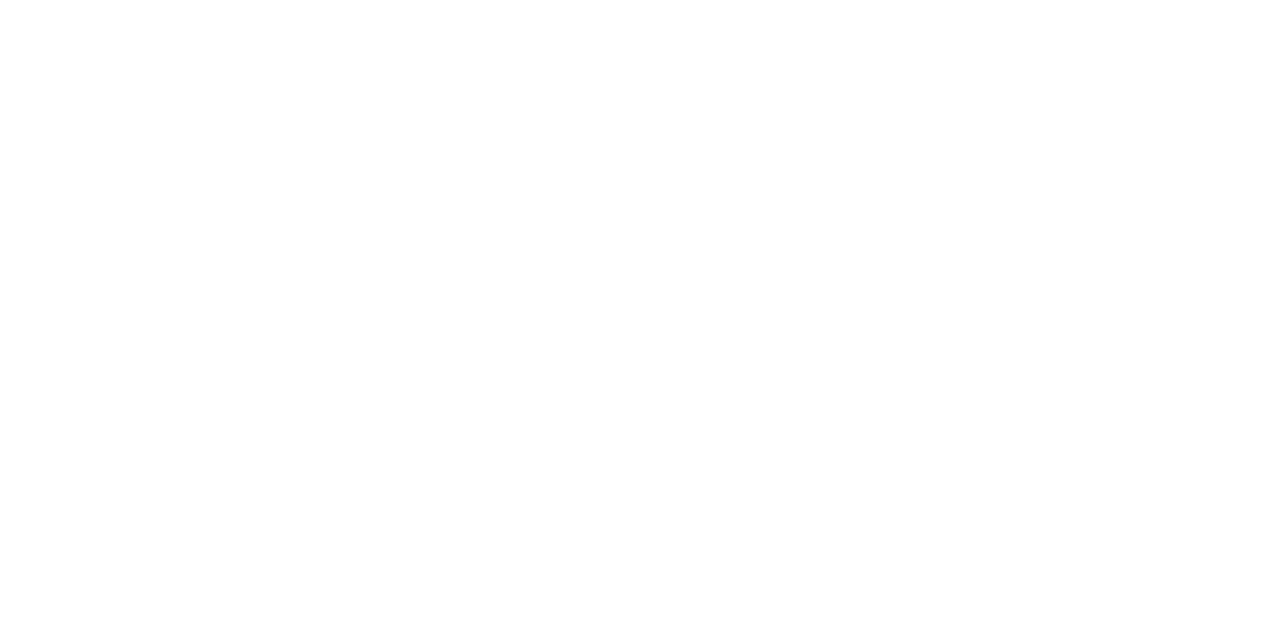
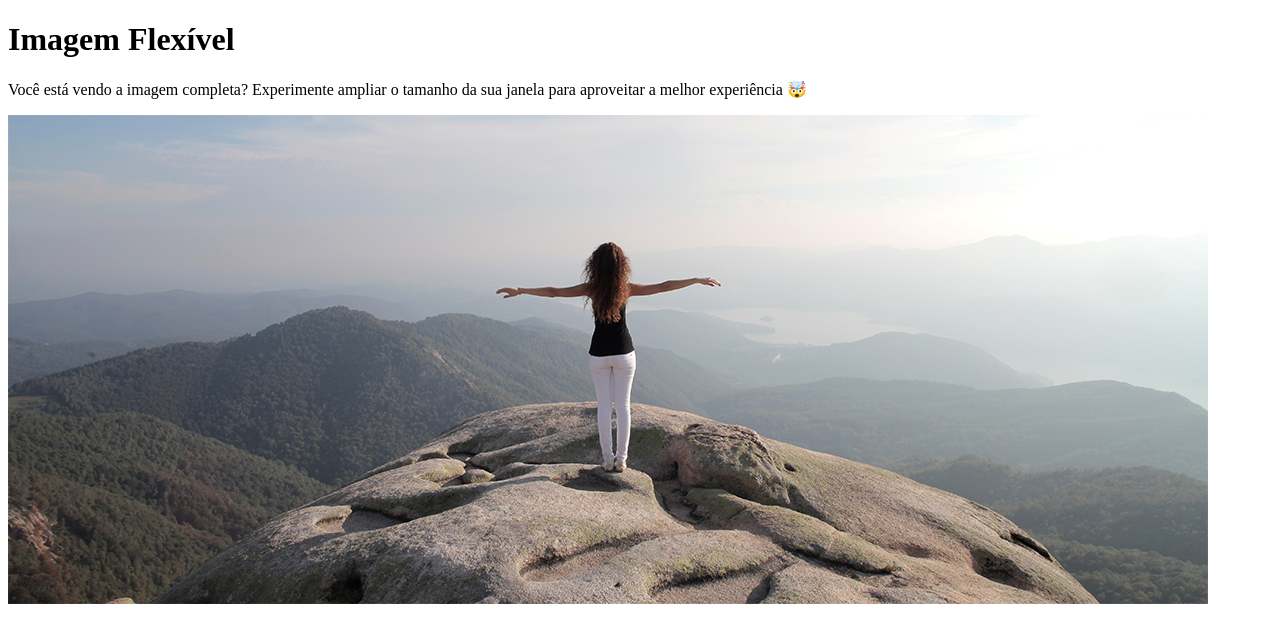
Before and after one commit to RaizaCirne/3-column-preview-card-component, a plain HTML site: page html-css/desafios/d007/index.html in a window 1280 px wide. Drawn offline with Linux system fonts and the light colour scheme.

Commit message:
docs: inserir desafio imagens flexiveis

```diff
--- a/html-css/desafios/d007/index.html
+++ b/html-css/desafios/d007/index.html
@@ -4,10 +4,16 @@
     <meta charset="UTF-8">
     <meta http-equiv="X-UA-Compatible" content="IE=edge">
     <meta name="viewport" content="width=device-width, initial-scale=1.0">
-    <link rel="shortcut icon" href="favicon.ico" type="image/x-icon">
+    <link rel="shortcut icon" href="img/favicon.ico" type="image/x-icon">
     <title>Imagem flexível</title>
 </head>
 <body>
-
+    <h1>Imagem Flexível</h1>
+    <p>Você está vendo a imagem completa? Experimente ampliar o tamanho da sua janela para aproveitar a melhor experiência &#x1F92F;</p>
+    <picture>
+        <source media="(max-width: 750px)" srcset="img/paisagem-p.png" type="image/png">
+        <source media="(max-width: 1050px)" srcset="img/paisagem-m.png" type="image/png">
+        <img src="img/paisagem-g.png" alt="Mulher de braços abertos nas montanhas">
+    </picture>
 </body>
 </html>
```
Also changed, not shown: html-css/desafios/d007/img/favicon.ico (added), html-css/desafios/d007/img/paisagem-g.png (added), html-css/desafios/d007/img/paisagem-m.png (added), html-css/desafios/d007/img/paisagem-p.png (added).
